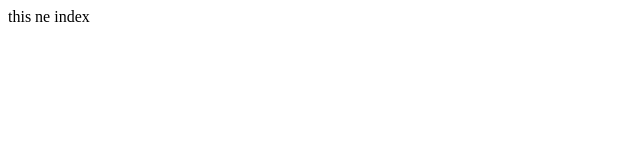
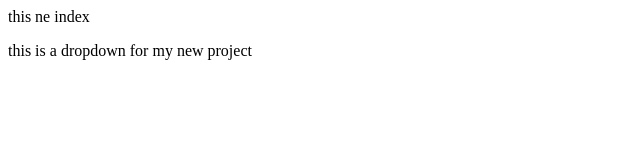
Before and after one commit to uttampoudelCloudHero/localrepo, a plain HTML site: page index.html in a window 1280 px wide. Shown: the whole page, without its empty margins (0-640 px from the left). Drawn offline with Linux system fonts and the light colour scheme.

```diff
--- a/index.html
+++ b/index.html
@@ -1 +1,2 @@
 this ne index
+<p> this is a dropdown for my new project</p>
```
